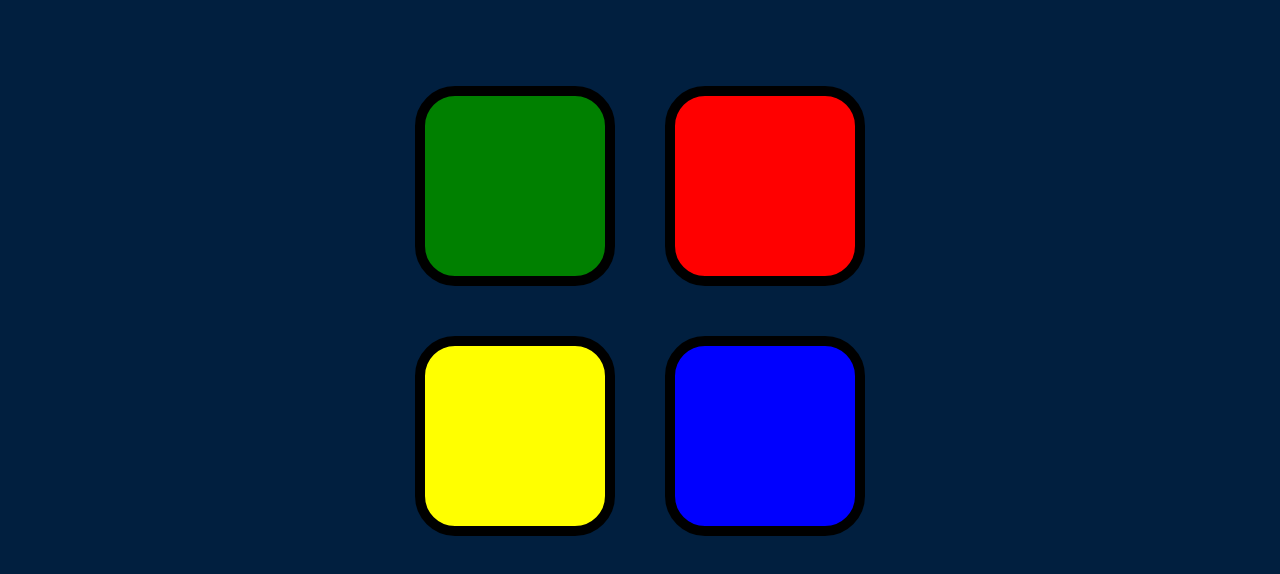
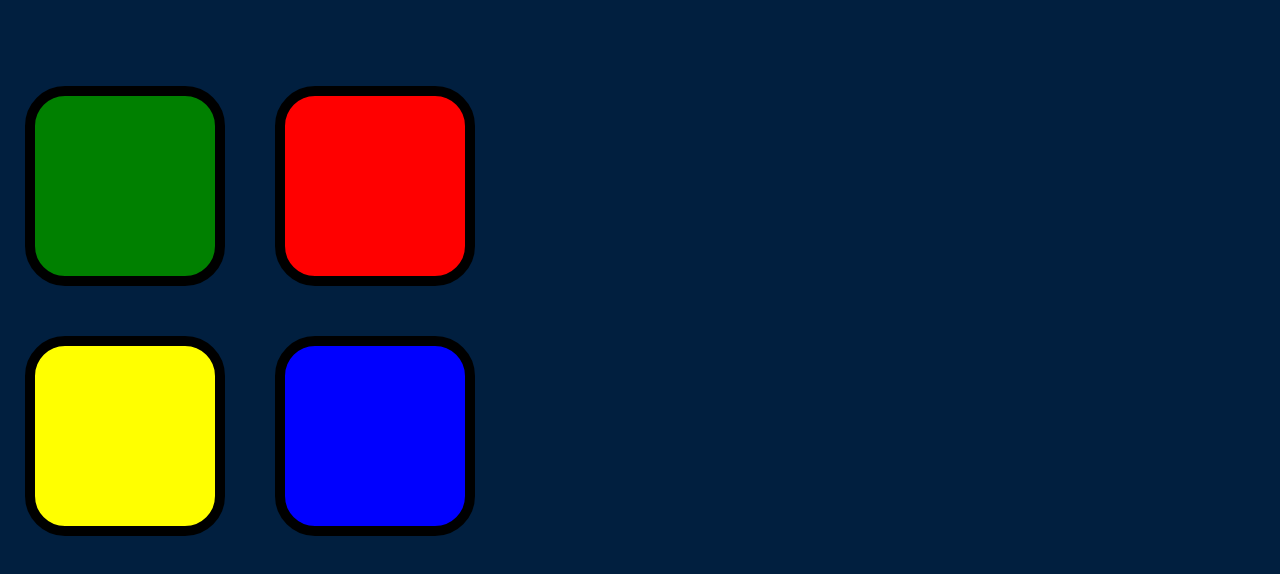
Before and after one commit to a-mal1k/SimonGame, a website: page index.html in a window 1280 px wide. Shown: the part 182-756 px from the top of the page. Drawn offline with nearby package versions, Linux system fonts and the light colour scheme.

Commit message:
Update styles.css

```diff
--- a/public/styles.css
+++ b/public/styles.css
@@ -12,15 +12,6 @@ body {
   margin:  5%;
   color: #FEF2BF;
 }
-
-.container-fluid {
-  display: flex;
-  flex-direction:column;
-  justify-content:center;
-  align-items:center;
-  margin:auto;
-}
-
 
 .btn {
   margin: 25px;
```
